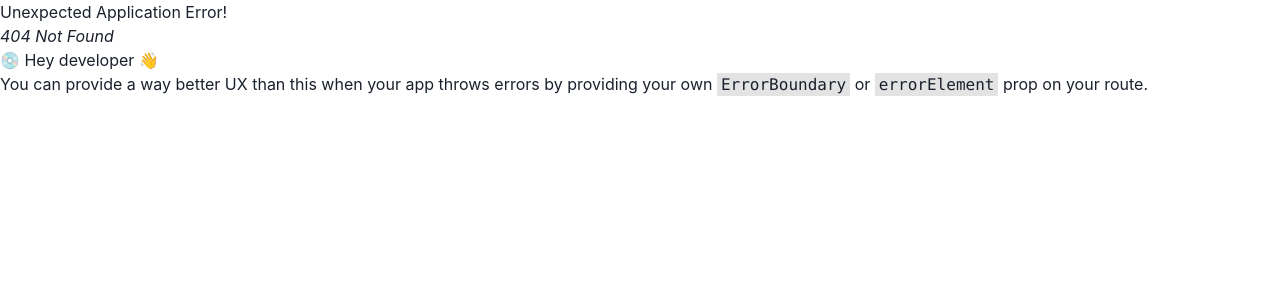
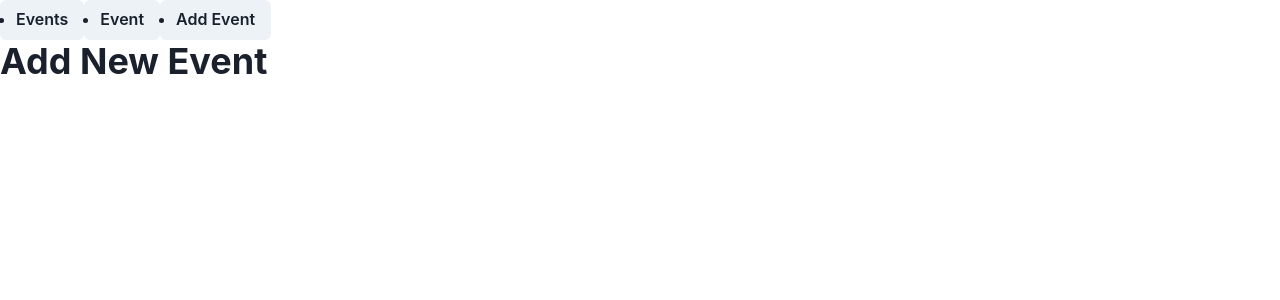
Before and after one commit to ShannahvdWal/react-advanced-project, a React (Vite) app in the folder react-advanced-project/: page /add-event in a window 1280 px wide. Before the commit this address had no page. Shown: the top 300 px of the page. Built offline with nearby package versions, Linux system fonts and the light colour scheme.

Commit message:
Created AddEventPage, updated navigation

```diff
--- a/react-advanced-project/src/components/Navigation.jsx
+++ b/react-advanced-project/src/components/Navigation.jsx
@@ -1,16 +1,26 @@
-import React from 'react';
-import { Link } from 'react-router-dom';
+import { Button } from "@chakra-ui/react";
+import React from "react";
+import { Link } from "react-router-dom";
 
 export const Navigation = () => {
   return (
     <nav>
       <ul>
+        <Button>
           <li>
             <Link to="/">Events</Link>
           </li>
+        </Button>
+        <Button>
           <li>
             <Link to="/event/1">Event</Link>
           </li>
+        </Button>
+        <Button>
+          <li>
+            <Link to="/add-event">Add Event</Link>
+          </li>
+        </Button>
       </ul>
     </nav>
   );
--- /dev/null
+++ b/react-advanced-project/src/pages/AddEventPage.jsx
@@ -0,0 +1,12 @@
+import React from "react";
+import { Heading } from "@chakra-ui/react";
+import { Form } from "react-router-dom";
+
+export const AddEventPage = () => {
+  return (
+    <div className="add-event">
+      <Heading>Add New Event</Heading>
+      <Form></Form>
+    </div>
+  );
+};
```
Also changed, not shown: react-advanced-project/src/main.jsx (+19 -12 lines). Lines whose indentation alone changed are shown as unchanged.
